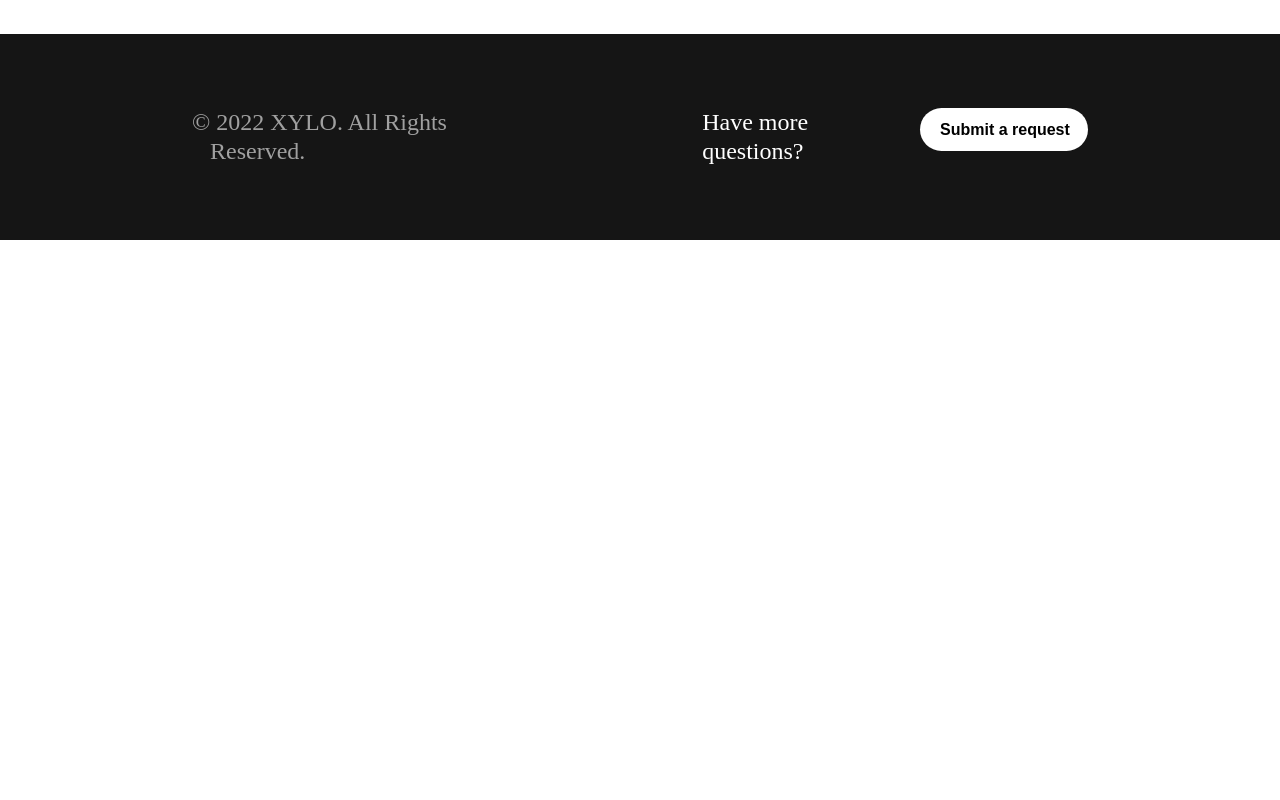
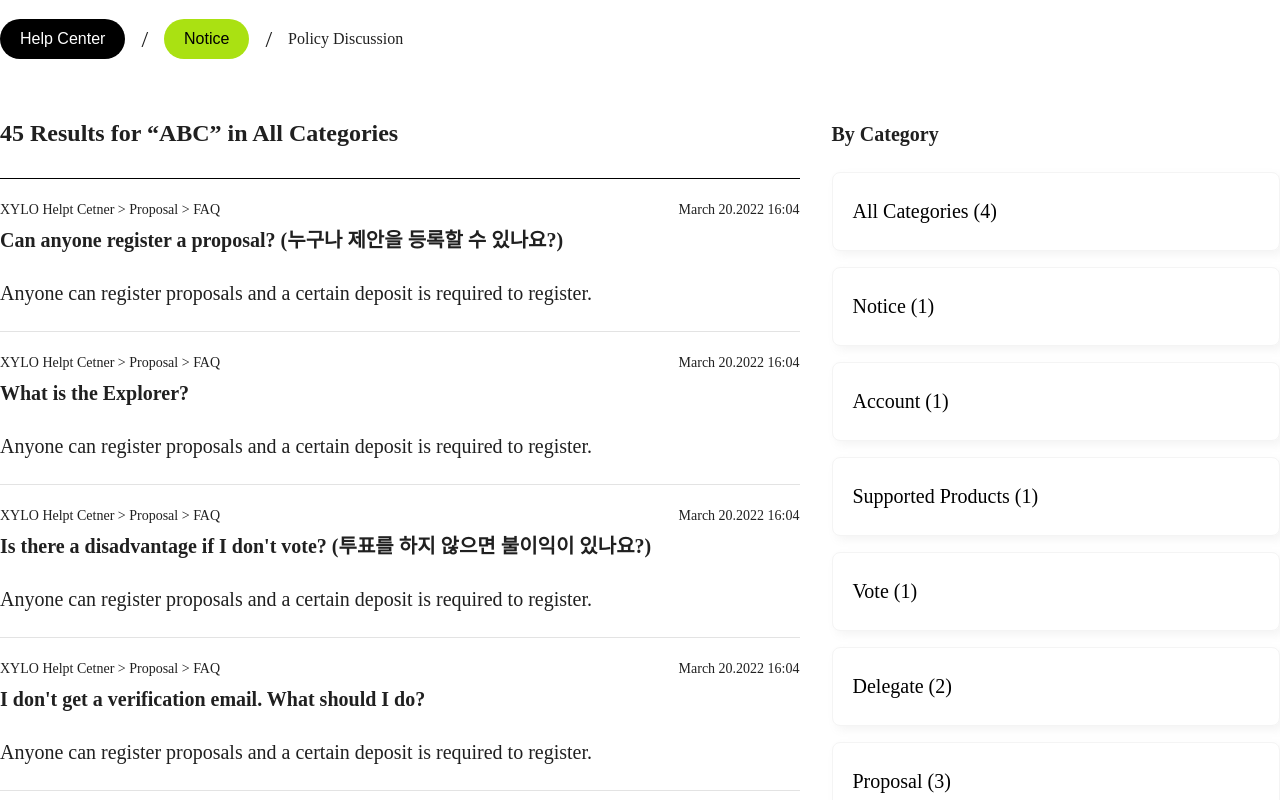
Before and after one commit to Creativehill-Labs/xylo-web-front, a React (Create React App) app: page /helpcenter/search in a window 1280 px wide. Shown: the part 560-1360 px from the top of the page. Before the commit the page ends 800 px from the top, so only its background shows below. Built offline with nearby package versions, Linux system fonts and the light colour scheme; a web font is replaced by a local one.

Commit message:
feat: searchResult 페이지 퍼블리싱 및 연결

```diff
--- a/src/App.tsx
+++ b/src/App.tsx
@@ -8,6 +8,7 @@ import Notice from './pages/helpCenter/Notice';
 import NoticeDetail from './pages/helpCenter/NoticeDetail';
 import Policy from './pages/helpCenter/Policy';
 import Submit from './pages/helpCenter/Submit';
+import SearchResults from './pages/helpCenter/SearchResults';
 
 const App: FC = () => {
   return (
@@ -23,6 +24,7 @@ const App: FC = () => {
         />
         <Route path="/helpcenter/policy" element={<Policy />} />
         <Route path="/helpcenter/submit" element={<Submit />} />
+        <Route path="/helpcenter/search" element={<SearchResults />} />
       </Routes>
     </CommonLayout>
   );
--- /dev/null
+++ b/src/pages/helpCenter/SearchResults.tsx
@@ -0,0 +1,111 @@
+import { FC, useState, useEffect } from 'react';
+import styled from 'styled-components';
+import CustomPagination, {
+  CurrentItemProps,
+} from '../../components/Partials/CustomPagination';
+import NoticeLayout from '../../components/Layout/NoticeLayout';
+import HelpCenterLayout from '../../components/Layout/HelpCenterLayout';
+import BreadCrumbs from '../../components/Partials/BreadCrumbs';
+import Flex from '../../components/Flex';
+import Text from '../../components/Text';
+import Line from '../../components/Line';
+import Box from '../../components/Box';
+import { searchData } from '../../dummy/noticeData';
+
+const ArticleBox = styled.div`
+  padding: 24px 20px;
+  font-size: 20px;
+  color: #000;
+  cursor: pointer;
+  border: 1px solid #f4f4f4;
+  border-radius: 8px;
+  box-shadow: 4px 4px 8px 0 rgba(143, 143, 143, 0.1);
+  margin-bottom: 16px;
+  :last-child {
+    margin-bottom: 0;
+  }
+`;
+
+const SearchResults: FC = () => {
+  const [activePage, setActivePage] = useState(1);
+  const [currentItems, setCurrentItems] = useState<CurrentItemProps[]>([]);
+  const [itemOffset, setItemOffset] = useState(0);
+
+  useEffect(() => {
+    const endOffset = itemOffset + 5;
+    setCurrentItems(searchData.slice(itemOffset, endOffset));
+  }, [itemOffset]);
+
+  const handlePageClick = (e: number) => {
+    const newOffset = (e - 1) * 5;
+    setItemOffset(newOffset);
+    setActivePage(e);
+  };
+  return (
+    <>
+      <HelpCenterLayout />
+      <NoticeLayout>
+        <BreadCrumbs />
+        <Flex>
+          <Box width="820px">
+            <Text size="24px" weight="700">
+              45 Results for “ABC” in All Categories
+            </Text>
+            <Line margin="30px 0 0 0" />
+            {currentItems.map((data) => (
+              <>
+                <Box margin="24px 0 24px 0">
+                  <Flex justifyContent="space-between">
+                    <Text size="14px">
+                      XYLO Helpt Cetner {`>`} Proposal {`>`} FAQ
+                    </Text>
+                    <Text size="14px">March 20.2022 16:04</Text>
+                  </Flex>
+                  <Box margin="8px 0 0 0">
+                    <Text size="20px" weight="700">
+                      {data.title}
+                    </Text>
+                  </Box>
+                  <Box margin="24px 0">
+                    <Text size="20px">
+                      Anyone can register proposals and a certain deposit is
+                      required to register.
+                    </Text>
+                  </Box>
+                </Box>
+                <Line color="#e3e3e3" />
+              </>
+            ))}
+            <Line color="#000" />
+          </Box>
+          <Box width="460px" margin="0 0 0 32px">
+            <Box margin="0 0 24px 0">
+              <Text size="20px" weight="700">
+                By Category
+              </Text>
+            </Box>
+            <ArticleBox>All Categories (4)</ArticleBox>
+            <ArticleBox>Notice (1)</ArticleBox>
+            <ArticleBox>Account (1)</ArticleBox>
+            <ArticleBox>Supported Products (1)</ArticleBox>
+            <ArticleBox>Vote (1)</ArticleBox>
+            <ArticleBox>Delegate (2)</ArticleBox>
+            <ArticleBox>Proposal (3)</ArticleBox>
+            <ArticleBox>Community Pool (1)</ArticleBox>
+            <ArticleBox>Operation Policy (1)</ArticleBox>
+          </Box>
+        </Flex>
+        <Box margin="80px 0 0 0">
+          <CustomPagination
+            articleData={searchData}
+            activePage={activePage}
+            handlePageClick={handlePageClick}
+            itemsCountPerPage={5}
+          />
+        </Box>
+      </NoticeLayout>
+    </>
+  );
+};
+
+export default SearchResults;
```
